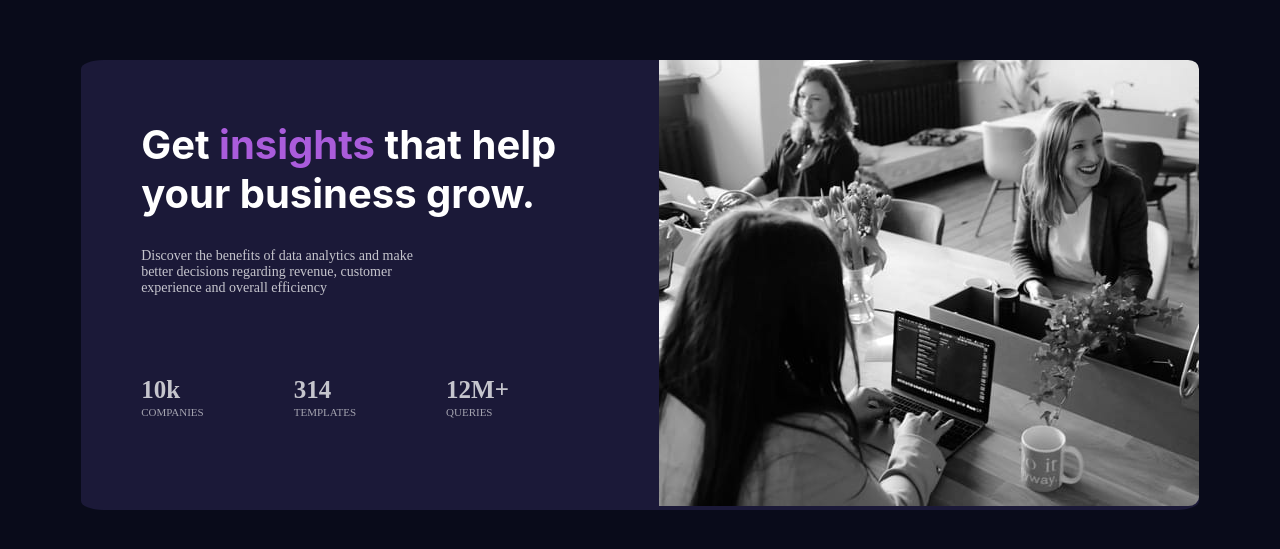
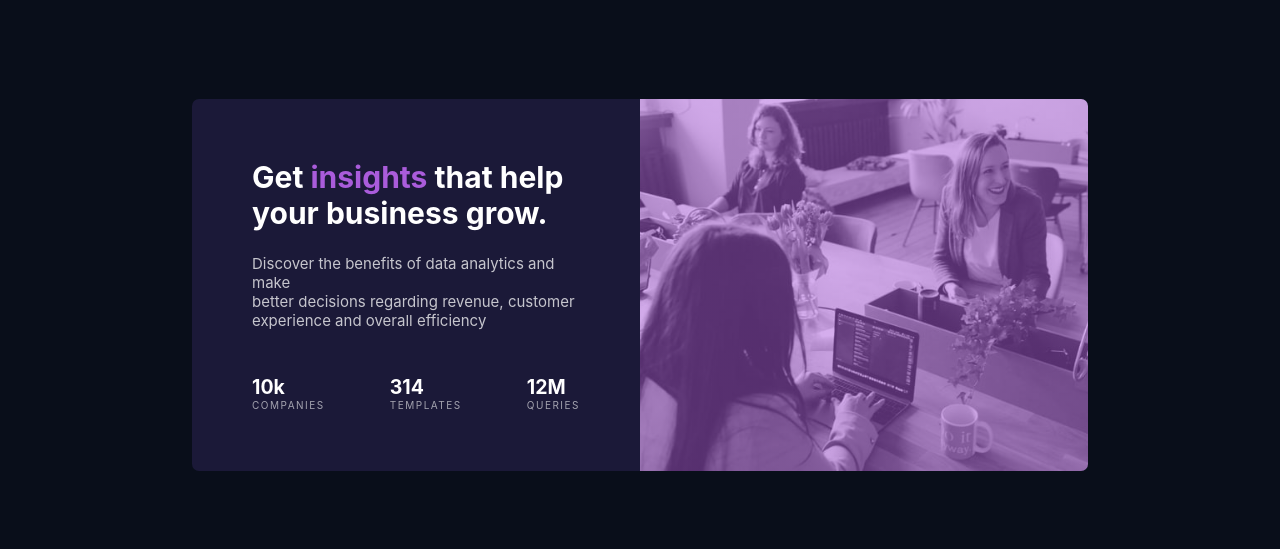
Before and after one commit to AdilsonJPB/Stats-preview-card-component, a plain HTML site: page index.html in a window 1280 px wide. Shown: the part 115-664 px from the top of the page. Drawn offline with Linux system fonts and the light colour scheme.

Commit message:
finished

```diff
--- a/index.html
+++ b/index.html
@@ -10,19 +10,29 @@
   </head>
   <body>
     <main>
-      <div class="card">
-        <div class="textos">
-          <h1>Get <span class="purple">insights</span> that help <br />your business grow.</h1>
-          <p>Discover the benefits of data analytics and make <br />better decisions regarding revenue, customer <br />experience and overall  efficiency</p>
-          <div class="info">
-            <p class="value"><span class="bold">10k</span><br><span class="complement">COMPANIES</span></p>
-            <p class="value"><span class="bold">314</span><br><span class="complement">TEMPLATES</span></p>
-            <p class="value"><span class="bold">12M+</span><br><span class="complement">QUERIES</span></p>
-          </div>
-        </div>
-        <div class="img">
-          <img src="/images/image-header-desktop.jpg">
-        </div>
+      <div class="container">
+        <div class="card">
+          <div class="desc">
+            <h1>Get <span class="purple">insights</span> that help <br />your business grow.</h1>
+            <p>Discover the benefits of data analytics and make <br />better decisions regarding revenue, customer <br />experience and overall  efficiency</p>
+            <div class="stats">
+              <div class="companies">
+                <div class="number">10k</div>
+                <div class="name">companies</div>
+              </div><!--companies-->
+              <div class="templates">
+                <div class="number">314</div>
+                <div class="name">templates</div>
+              </div><!--templates-->
+              <div class="queries">
+                <div class="number">12M</div>
+                <div class="name">queries</div>
+              </div><!--queries-->
+            </div><!--stats-->
+          </div><!--desc-->
+          <div class="card-img"></div>
+        </div><!--card-->
+      </div><!--container-->
     </main>
   </body>
 </html>
--- a/styles.css
+++ b/styles.css
@@ -1,76 +1,122 @@
 * {
     margin: 0;
     padding: 0;
+    box-sizing: border-box;
+    font-size: 15px;
+    font-family: "Inter", sans-serif;
 }
 
-body {
-    background-color: hsl(233, 47%, 7%);
+.stats {
+    font-family: "Lexend Deca", sans-serif;
+}
+
+:root {
+    --main-bg: hsl(223, 47%, 7%);
+    --card-bg: hsl(244, 38%, 16%);
+    --accent: hsl(277, 64%, 61%);
+    --main-pg: hsla(0, 0%, 100%, 0.75);
+    --stats-hd: hsla(0, 0%, 100%, 0.6);
+}
+
+.container {
+    width: 100vw;
+    height: 100vh;
+    background: var(--main-bg);
     color: white;
     display: flex;
     align-items: center;
-    min-height: 100vh;
-}
-
-main {
-    max-width: 1440px;
-    margin: 0 auto;
+    justify-content: center;
 }
 
 .card {
-    background-color: hsl(244, 38%, 16%);
-    border-radius: 2%;
+    width: 70vw;
+    background: var(--card-bg);
+    border-radius: 7px;
     display: flex;
-    flex-direction: row;
 }
 
-.textos h1 {
-    padding-top: 60px;
-    padding-bottom: 30px;
-    padding-left: 60px;
-    font-family: Inter;
-    font-size: 40px;
+.card .desc {
+    padding: 4rem;
+    width: 50%;
 }
 
-.textos .purple {
-    color: hsl(277, 64%, 61%);
+.card .desc h1 {
+    font-size: 2rem;
 }
 
-.textos p {
-    padding-left: 60px;
-    color: hsla(0, 0%, 100%, 0.75);
-    font-family: Lexend Deca;
+.card .desc h1 span {
+    font-size: 2rem;
+    color: var(--accent);
+    font-weight: 700;
 }
 
-.info {
-    padding-top: 80px;
-    margin-right: 120px;
-    display: flex;
-    flex-direction: row;
+.card .desc p {
+    color: var(--main-pg);
+    margin: 1.5rem 0 3rem 0;
 }
 
-p {
-    margin-right: 30px;
-    font-size: 14px;
+.card .stats {
+    display: flex;
+    justify-content: space-between;
 }
 
-.info .bold {
-    font-size: 25px;
+.card .stats .number {
+    font-size: 1.3rem;
     font-weight: 700;
-    font-family: Lexend Deca;
 }
 
-.info .complement {
-    font-size: 11px;
-    color: hsla(0, 0%, 100%, 0.6);
-    font-family: Lexend Deca;
+.card .stats .name {
+    text-transform: uppercase;
+    color: var(--stats-hd);
+    font-size: 10px;
+    letter-spacing: 1.5px;
 }
 
-img {
-    border-radius: 0 2% 2% 0;
+.card .card-img {
+    border-radius: 0 7px 7px 0;
+    width: 50%;
+    background: linear-gradient(
+        0deg,
+        hsla(277, 64%, 61%, 0.5) 0%,
+        hsla(277, 64%, 61%, 0.5) 100%
+    ),
+    url(images/image-header-desktop.jpg) center no-repeat;
+    background-size: cover;
 }
 
-.img {
-    forced-color-adjust: hsl(277, 64%, 61%);
-    width: 540px;
-    filter:opacity()
+@media (max-width: 375px){
+    .card {
+        flex-direction: column-reverse;
+        justify-content: space-between;
+        width: 90vw;
+        height: 90vh;
+    }
+
+    .card .desc {
+        width: auto;
+        height: 70%;
+        text-align: center;
+        padding: 1.5rem;
+    }
+
+    .card .stats {
+        flex-direction: column;
+    }
+
+    .card .stats .companies,
+    .card .stats .templates {
+        margin-bottom: 2rem;
+    }
+
+    .card .card-img {
+        border-radius: 0 7px 7px 0;
+        width: 50%;
+        background: linear-gradient(
+            0deg,
+            hsla(277, 64%, 61%, 0.5) 0%,
+            hsla(277, 64%, 61%, 0.5) 100%
+        ),
+        url(images/image-header-desktop.jpg) center no-repeat;
+        background-size: cover;
+    }
 }
```
